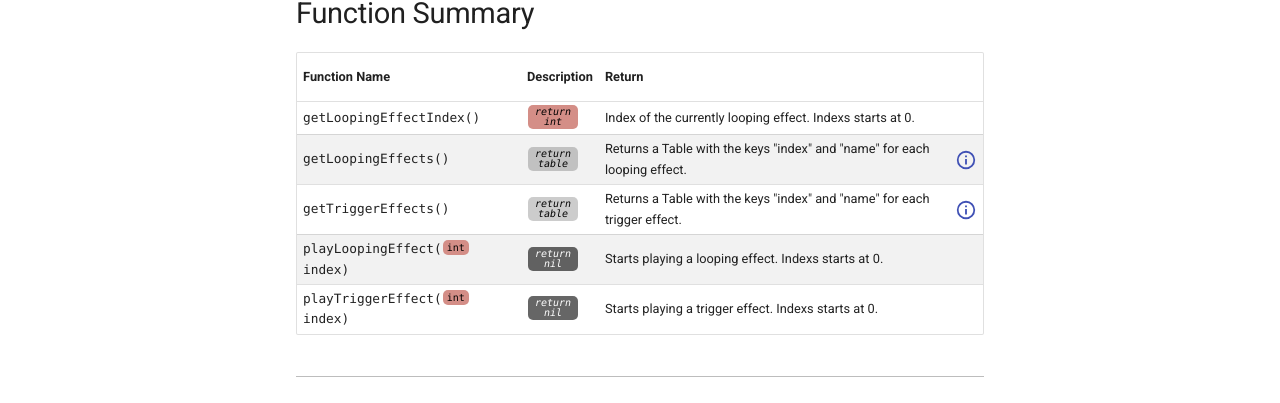
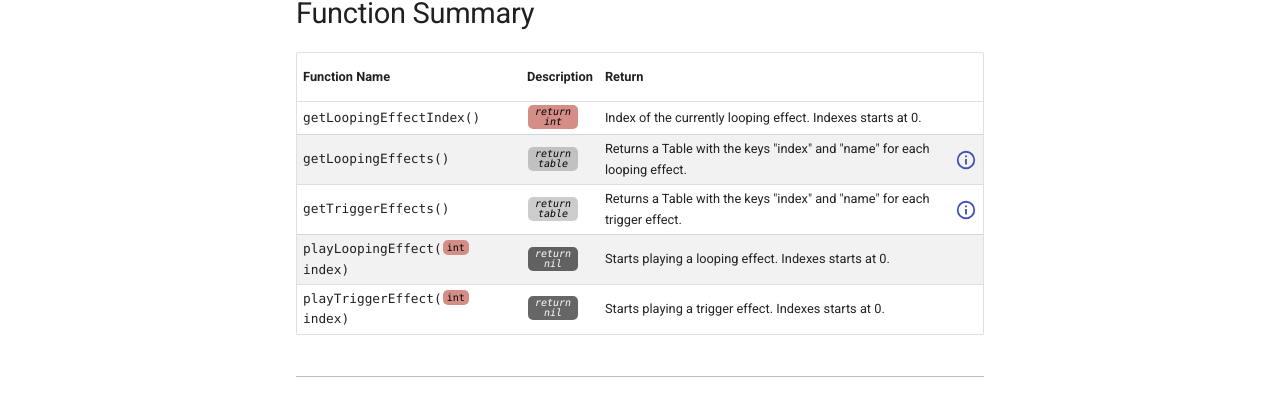
Before and after one commit to Berserk-Games/Tabletop-Simulator-API, an MkDocs documentation site: the page built from docs/behavior/assetbundle.md, in a window 1280 px wide and 900 px high. Shown: the part 259-662 px from the top of the window. Built offline with MkDocs 1.6.1 and Material for MkDocs 9.7.7, drawn with Linux system fonts in a browser that asks for light colours; comment, search, counter and statistics services are not loaded.

Commit message:
Corrected spelling of indexes

```diff
--- a/docs/behavior/assetbundle.md
+++ b/docs/behavior/assetbundle.md
@@ -5,11 +5,11 @@ The AssetBundle behavior is present on Objects that were created from a
 
 Function Name | Description | Return | &nbsp;
 -- | -- | -- | --
-getLoopingEffectIndex() {: #getloopingeffectindex data-toc-label="" data-toc-child-of="function-details" } | [<span class="ret int"></span>](../types.md) | Index of the currently looping effect. Indexs starts at 0. |
+getLoopingEffectIndex() {: #getloopingeffectindex data-toc-label="" data-toc-child-of="function-details" } | [<span class="ret int"></span>](../types.md) | Index of the currently looping effect. Indexes starts at 0. |
 getLoopingEffects() | [<span class="ret tab"></span>](../types.md) | Returns a Table with the keys "index" and "name" for each looping effect. | [:i:](#getloopingeffects)
 getTriggerEffects() | [<span class="ret tab"></span>](../types.md) | Returns a Table with the keys "index" and "name" for each trigger effect. | [:i:](#gettriggereffects)
-playLoopingEffect([<span class="tag int"></span>](../types.md) index) {: #playloopingeffect data-toc-label="playLoopingEffect(...)" data-toc-child-of="function-details" } | [<span class="ret nil"></span>](../types.md) | Starts playing a looping effect. Indexs starts at 0. |
-playTriggerEffect([<span class="tag int"></span>](../types.md) index) {: #playtriggereffect data-toc-label="playTriggerEffect(...)" data-toc-child-of="function-details" } | [<span class="ret nil"></span>](../types.md) | Starts playing a trigger effect. Indexs starts at 0. |
+playLoopingEffect([<span class="tag int"></span>](../types.md) index) {: #playloopingeffect data-toc-label="playLoopingEffect(...)" data-toc-child-of="function-details" } | [<span class="ret nil"></span>](../types.md) | Starts playing a looping effect. Indexes starts at 0. |
+playTriggerEffect([<span class="tag int"></span>](../types.md) index) {: #playtriggereffect data-toc-label="playTriggerEffect(...)" data-toc-child-of="function-details" } | [<span class="ret nil"></span>](../types.md) | Starts playing a trigger effect. Indexes starts at 0. |
 
 ---
 
```
